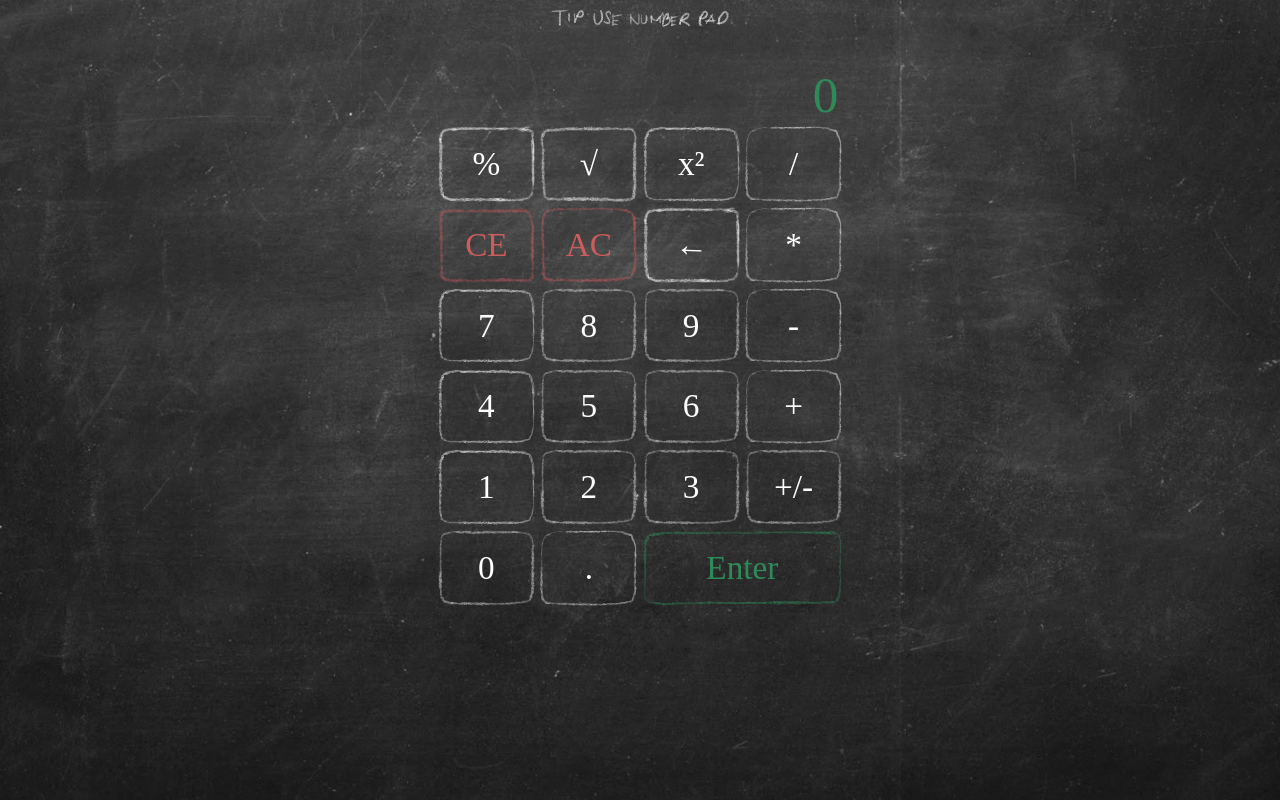
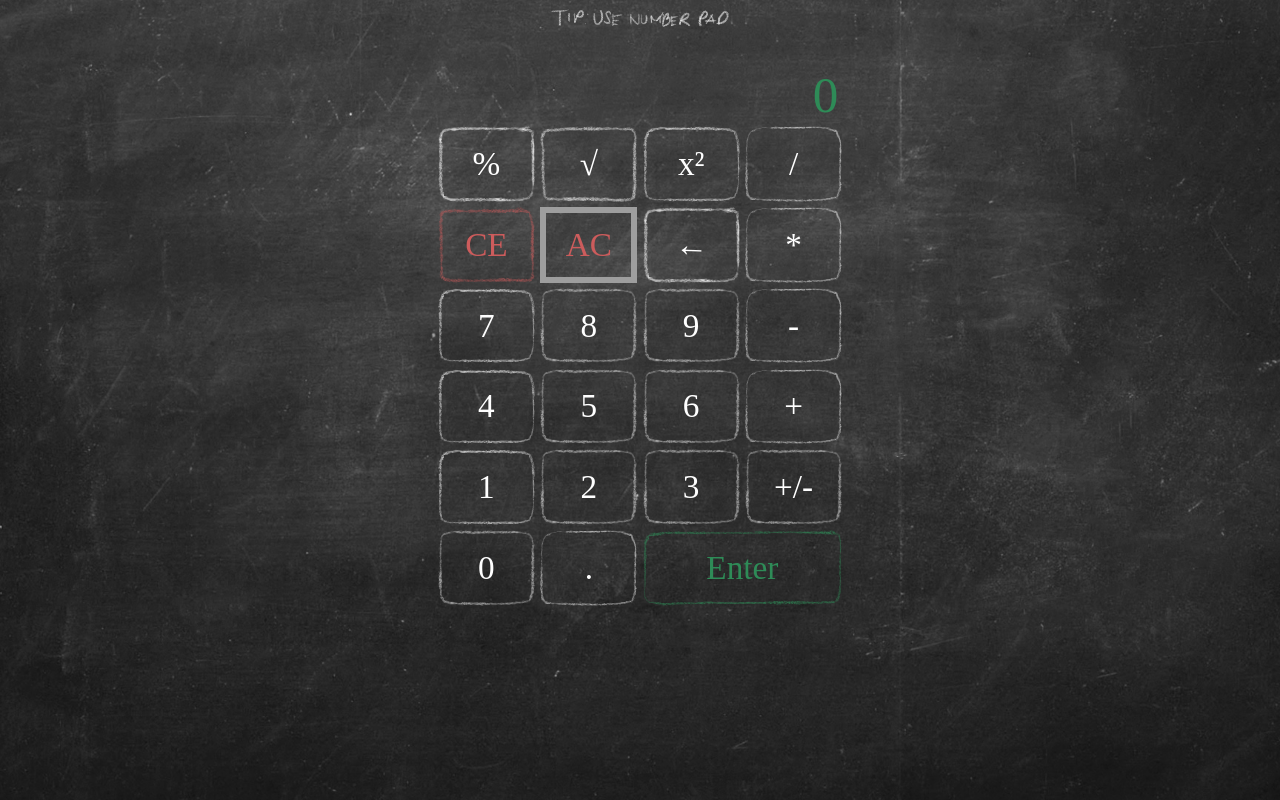
Before and after one commit to jacktho/calculator, an Angular app: page / in a window 1280 px wide. Built offline with nearby package versions, Linux system fonts and the light colour scheme; grey boxes are pictures that could not be loaded; a web font is replaced by a local one.

Commit message:
path change

```diff
--- a/src/app/all-clear-input/all-clear-input.component.css
+++ b/src/app/all-clear-input/all-clear-input.component.css
@@ -1,6 +1,6 @@
 button {
   color: indianred;
-  border-image: url(/assets/images/AC-border.png) 13;
+  border-image: url(./assets/images/AC-border.png) 13;
 }
 
 button:hover {
--- a/src/index.html
+++ b/src/index.html
@@ -8,13 +8,13 @@
 
   <meta name="viewport" content="width=device-width, initial-scale=1">
   <link rel="icon" type="image/x-icon" href="favicon.ico">
-  <link rel="stylesheet" href="/assets/outdatedbrowser/outdatedbrowser.min.css">
+  <link rel="stylesheet" href="./assets/outdatedbrowser/outdatedbrowser.min.css">
 </head>
 
 <body>
   <app-root>Loading...</app-root>
   <div id="outdated"></div>
-  <script src="/assets/outdatedbrowser/outdatedBrowser.min.js"></script>
+  <script src="./assets/outdatedbrowser/outdatedBrowser.min.js"></script>
   <script>//event listener: DOM ready
     function addLoadEvent(func) {
       var oldonload = window.onload;
```
